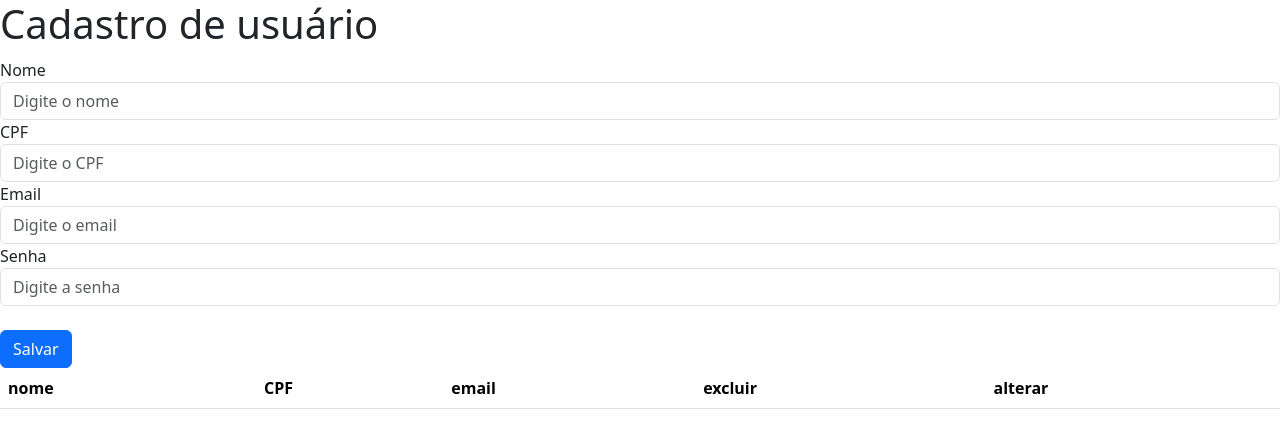
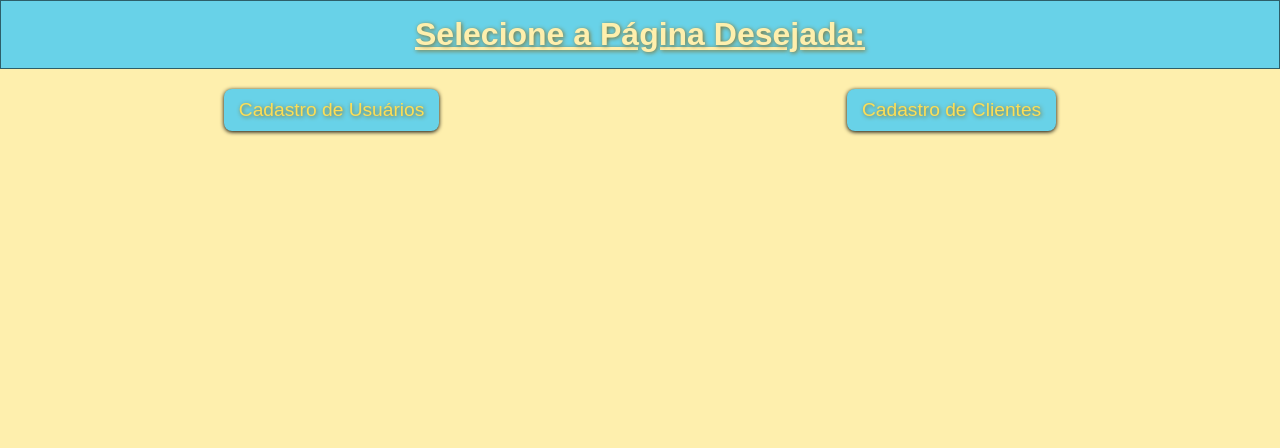
Before and after one commit to LeoCarrijo/Fatec, a Flask app: page / in a window 1280 px wide. Shown: the top 448 px of the page. Run offline with Flask 3, Linux system fonts and the light colour scheme; lists and menus that the app fills with data are empty.

Commit message:
Pratica no crud-pratica

```diff
--- a/Web/crud-pratica/app.py
+++ b/Web/crud-pratica/app.py
@@ -1,9 +1,18 @@
-from flask import Flask, render_template
+from flask import Flask, render_template, request
+import mysql.connector
 
 app = Flask(__name__)
 
 @app.route("/")
 def root():
+    return render_template('index.html')
+
+@app.route("/cadastrar_usuario")
+def cadastrar_usuario():
+    return render_template('formulario.html')
+
+@app.route("/cadastrar_cliente")
+def cadastrar_cliente():
     return render_template('formulario.html')
 
 app.run()
--- /dev/null
+++ b/Web/crud-pratica/static/base.css
@@ -0,0 +1,27 @@
+@charset "UTF-8";
+
+body {
+    background-color: #FEEFAD;
+}
+
+:root {
+    --azul-piscina: #03AED2;
+    --azul-claro-contorno: #2d5f69;
+    --azul-claro: #68D2E8;
+    --amarelo: #FDDE55;
+    --amarelo-sombra: #82722e;
+    --bege: #FEEFAD;
+}
+
+.cabecalho {
+    display: flex;
+    align-items: center;
+    justify-content: center;
+    background-color: var(--azul-claro);
+    color: var(--bege);
+    text-decoration: underline;
+    padding: 15px;
+    text-shadow: 1px 1px 4px var(--amarelo-sombra);
+    /*box-shadow: 0px 1px 4px black;*/
+    border: 1px solid var(--azul-claro-contorno);
+}
--- /dev/null
+++ b/Web/crud-pratica/static/reset.css
@@ -0,0 +1,13 @@
+@charset "UTF-8";
+
+* {
+    margin: 0;
+    padding: 0;
+    font-family: Arial, Helvetica, sans-serif;
+    box-sizing: border-box;
+}
+
+a {
+    text-decoration: none;
+    color: black;
+}
--- /dev/null
+++ b/Web/crud-pratica/static/style_formulario.css
@@ -0,0 +1 @@
+@charset "UTF-8";
--- /dev/null
+++ b/Web/crud-pratica/static/style_index.css
@@ -0,0 +1,36 @@
+@charset "UTF-8";
+
+:root {
+    --azul-piscina: #03AED2;
+    --azul-claro-contorno: #2d5f69;
+    --azul-claro: #68D2E8;
+    --amarelo: #FDDE55;
+    --amarelo-sombra: #82722e;
+    --bege: #FEEFAD;
+}
+
+.nav {
+    background-color: var(--bege);
+    width: 100vw;
+}
+
+.nav__lista {
+    display: flex;
+    align-items: center;
+    justify-content: space-around;
+    padding: 20px;
+    list-style: none;
+}
+
+.nav__lista li {
+    background-color: var(--azul-claro);
+    box-shadow: 0px 1px 4px black;
+    font-size: 1.2rem;
+    padding: 10px 15px;
+    border-radius: 8px;
+}
+
+.nav__lista li a {
+    color: var(--amarelo);
+    text-shadow: 1px 1px 4px var(--amarelo-sombra);
+}
--- a/Web/crud-pratica/templates/index.html
+++ b/Web/crud-pratica/templates/index.html
@@ -3,24 +3,23 @@
 <head>
     <meta charset="UTF-8">
     <meta name="viewport" content="width=device-width, initial-scale=1.0">
-    <title>Página Teste</title>
+    <title>Página Inicial</title>
+    <link rel="stylesheet" href="static/style_index.css">
+    <link rel="stylesheet" href="static/reset.css">
+    <link rel="stylesheet" href="static/base.css">
 </head>
 <body>
-    {% block formulario %}{% endblock %}
+    <header class="cabecalho">
+        <h1 class="cabecalho__titulo">Selecione a Página Desejada:</h1>
+    </header>
+    <nav class="nav">
+        <ul class="nav__lista">
+            <li><a href="/cadastrar_usuario">Cadastro de Usuários</a></li>
+            <li><a href="/cadastrar_clientes">Cadastro de Clientes</a></li>
+        </ul>
+    </nav>
+    <main class="principal">
+
+    </main>
 </body>
-
-    <script>
-        function formatarCPF() {
-            var cpf = document.getElementById('cpf');
-            var valor = cpf.value;
-
-            valor = valor.replace(/\D/g, ""); // Remove tudo o que não é dígito
-            valor = valor.replace(/(\d{3})(\d)/, "$1.$2"); // Coloca um ponto entre o terceiro e o quarto dígitos
-            valor = valor.replace(/(\d{3})(\d)/, "$1.$2"); // Coloca um ponto entre o terceiro e o quarto dígitos de novo (para o segundo bloco de números)
-            valor = valor.replace(/(\d{3})(\d{1,2})$/, "$1-$2"); // Coloca um hífen entre o terceiro e o quarto dígitos
-
-            cpf.value = valor;
-        }
-    </script>
-
 </html>
--- a/Web/crud/app.py
+++ b/Web/crud/app.py
@@ -5,7 +5,7 @@ app = Flask(__name__)
 
 @app.route("/")
 def raiz():
-    return render_template('cadusuario.html')
+    return render_template('index.html')
 
 @app.route('/cadastrar_usuario',methods=['POST'])
 def inserir_usuario():
--- a/Web/crud/templates/cadusuario.html
+++ b/Web/crud/templates/cadusuario.html
@@ -28,8 +28,8 @@
         <div class="form-group" style="margin-top: 10px;">
             <label>Nome</label><input class="form-control" placeholder="Digite o nome" type="text" name="txt_nome">
             <label>CPF</label><input class="form-control" placeholder="Digite o CPF" type="text" name="txt_cpf">
-            <label>Email</label><input class="form-control" placeholder="Digite o email" type="email" name="txt_email">
-            <label>Senha</label><input class="form-control" placeholder="Digite a senha" type="password" name="txt_senha">
+            <label>Email</label><input class="form-control" placeholder="Digite o email" type="email" name="txt_email" placeholder="seuemail@dominio.com.br">
+            <label>Senha</label><input class="form-control" placeholder="Digite a senha" type="password" name="txt_senha" minlength="8" placeholder="*****" pattern="[a-z0-9._%+-]+@[a-z0-9.-]+\.[a-z]{2,}" required>
             <br>
             <input class="btn btn-primary" type="submit" value="Salvar">
         </div>
```
Also changed, not shown: Web/crud-pratica/templates/formulario.html (+32 -5 lines), Web/crud/templates/index.html (+5 -12 lines).
